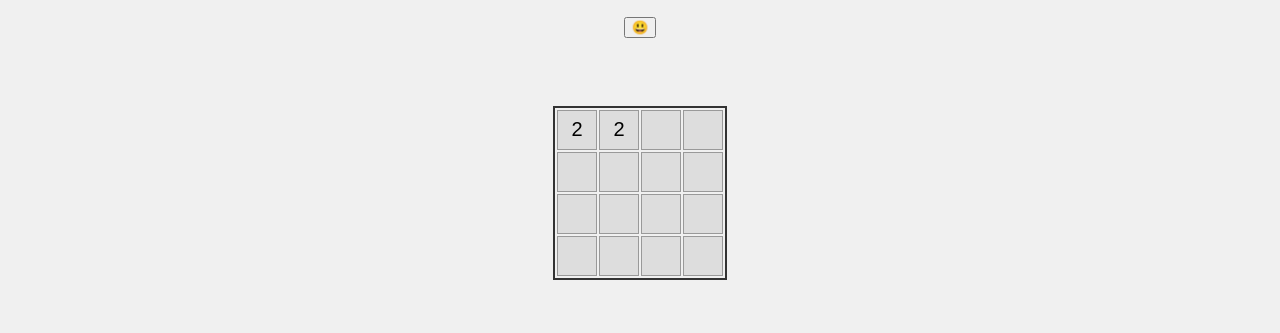
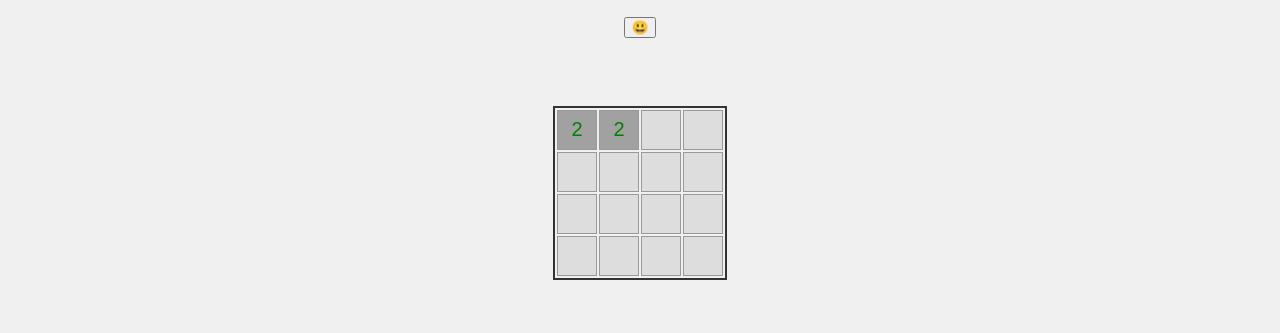
Before and after one commit to nir5288/MineSweeper-may-24, a plain HTML site: page index.html in a window 1280 px wide. Both pictures are taken after a click on the element 577 px from the left and 233 px from the top of the page. Shown: the part 104-437 px from the top of the page. Drawn offline with Linux system fonts and the light colour scheme.

Commit message:
Add files via upload

```diff
--- a/main.js
+++ b/main.js
@@ -84,7 +84,6 @@ function revelCells(board, rowIdx, colIdx) {
             if (board[i][j].isMine) continue
 
             board[i][j].isShown = true
-            document.querySelector(`.cell-${i}-${j}`).classList.add(`.reveal-cell`)
         }
     }
 }
@@ -97,16 +96,30 @@ function renderBoard(board) {
         strHTML += '<tr>'
 
         for (var j = 0; j < board[i].length; j++) {
+            var className = `cell cell-${i}-${j}`
+            const onCellClick = `onclick="onCellClicked(this, ${i}, ${j})"`
+            const onRightClick = `oncontextmenu="rightClickFlag(event, this, ${i}, ${j}); return false;"`
 
-            const className = `cell cell-${i}-${j}`
-            const onCellClick = `onclick="onCellClicked(this, ${i}, ${j})"`
-            const onRightClick = `oncontextmenu="rightClickFlag(event, this, ${i}, ${j}); return false;"`;
-
+            if (board[i][j].isShown && (gBoard[i][j].isMine === false)) {
+                className = `reveal-cell`
+            }
             strHTML += `<td class="${className}" ${onCellClick} ${onRightClick}>`
 
-            strHTML += `${(gBoard[i][j].isMine && gBoard[i][j].isShown && (!gBoard[i][j].isMarked)) ? BOMB : ' '}`
-            strHTML += `${(gBoard[i][j].isShown) ? board[i][j].minesAroundCount : ' '}`
-            strHTML += `${(gBoard[i][j].isMarked) ? FLAG : ' '}`
+            if (gBoard[i][j].isShown) {
+                if (gBoard[i][j].isMine) {
+                    strHTML += BOMB
+                } else {
+                    const number = gBoard[i][j].minesAroundCount;
+                    if (number !== 0) {
+                        strHTML += `<span class="number-${number}">${number}</span>`
+                    }
+                }
+                if (!gBoard[i][j].isMine) {
+                    strHTML += `</td>`
+                }
+            } else if (gBoard[i][j].isMarked) {
+                strHTML += FLAG;
+            }
 
             strHTML += `</td>`
         }
@@ -117,6 +130,7 @@ function renderBoard(board) {
 
 
 function onCellClicked(elCell, i, j) {
+    console.log(elCell)
     var cell = gBoard[i][j]
 
     if (!gGame.isOn) {
@@ -175,7 +189,7 @@ function rightClickFlag(event, elCell, i, j) {
     event.preventDefault()
 
     var cell = gBoard[i][j]
-    if (!gGame.isOn || cell.isShown) return;
+    if (!gGame.isOn || cell.isShown) return
 
     cell.isMarked = !cell.isMarked
     elCell.innerText = cell.isMarked ? FLAG : ''
--- a/style.css
+++ b/style.css
@@ -6,7 +6,6 @@ body {
     background-color: #f0f0f0;
     text-align: center;
     font-family: Arial, sans-serif;
-    /* min-height: calc(600vh - 10px - 0px); */
 }
 
 .table-container {
@@ -31,7 +30,12 @@ body {
 }
 
 .reveal-cell {
-    background-color: #df2323;
+    background-color: #a1a1a1;
+    width: 40px;
+    height: 40px;
+    border: 1px solid #999;
+    text-align: center;
+    font-size: 20px;
 }
 
 .restart {
@@ -44,3 +48,11 @@ body {
 .year {
     font-size: 15px;
 }
+
+.number-1 {
+    color: blue;
+}
+
+.number-2 {
+    color: green;
+}
```
